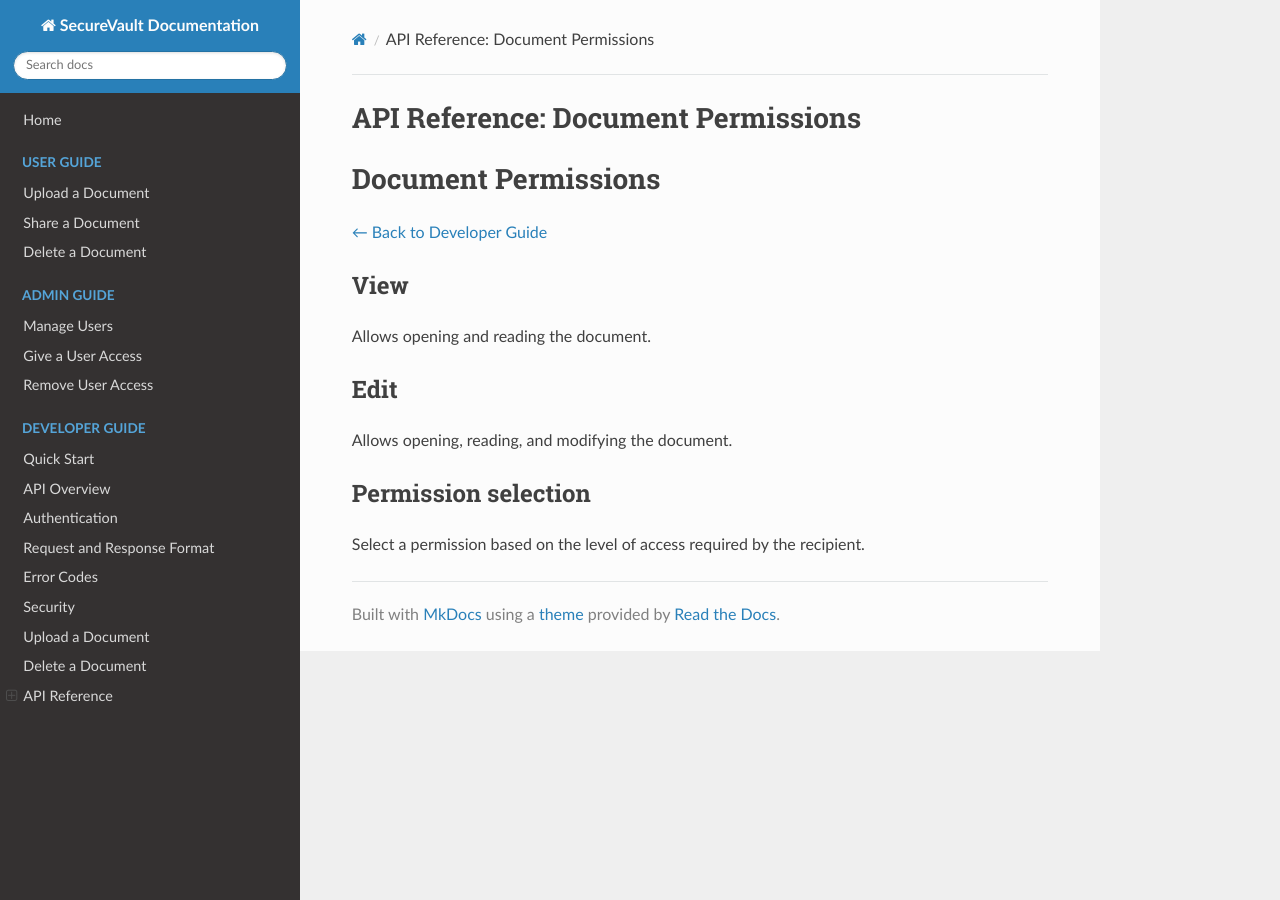
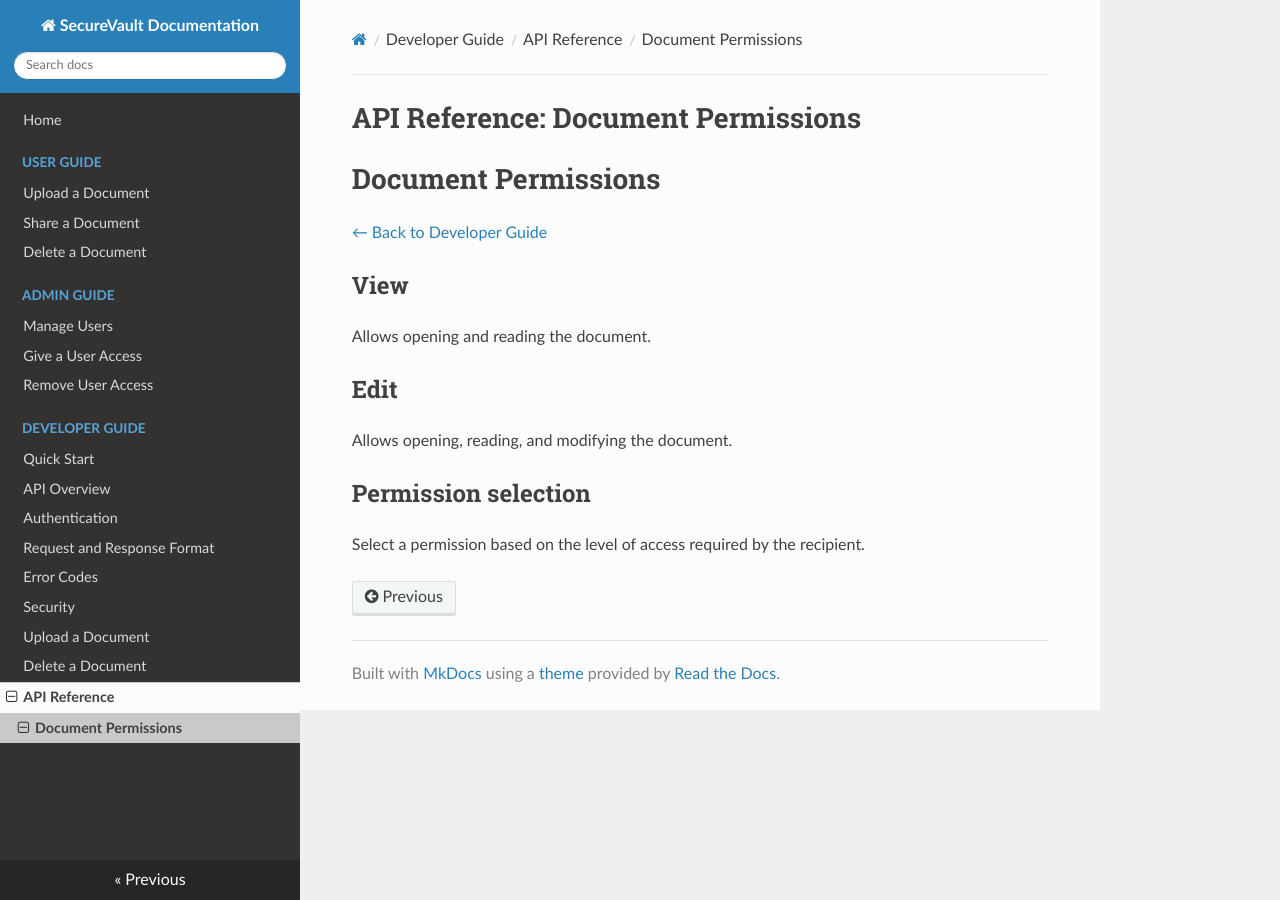
Before and after one commit to dogra9027-png/securevault-documentation, an MkDocs documentation site: the page built from docs/developer-guide/API-Reference.md/document-permissions.md, in a window 1280 px wide. Built offline with MkDocs 1.6.1, drawn with Linux system fonts in a browser that asks for light colours; nearby versions of some CDN libraries; some of the changed lines change nothing that is shown.

Commit message:
Fix API reference navigation

```diff
--- a/mkdocs.yml
+++ b/mkdocs.yml
@@ -27,4 +27,4 @@ nav:
       - Upload a Document: developer-guide/upload-document.md
       - Delete a Document: developer-guide/delete-document.md
       - API Reference:
-          - Document Permissions: developer-guide/API-Reference.md/document-permissions.md It from the command line
+          - Document Permissions: developer-guide/API-Reference.md/document-permissions.md
```
